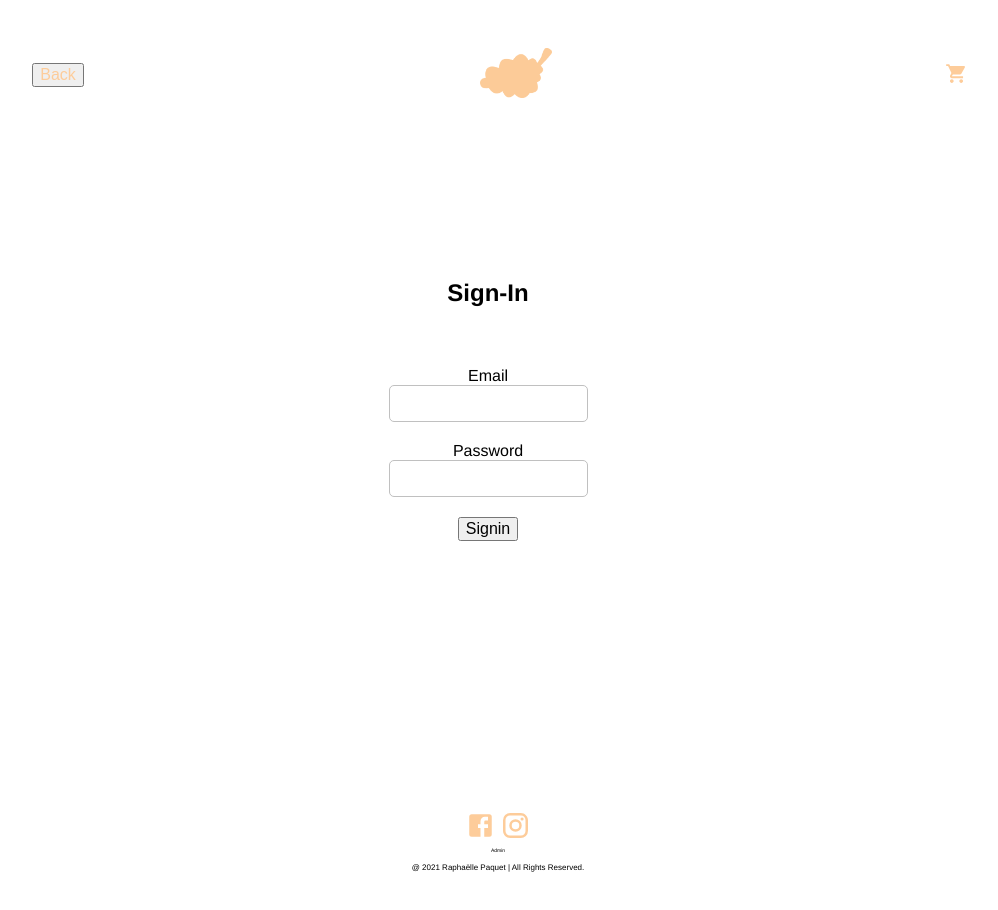
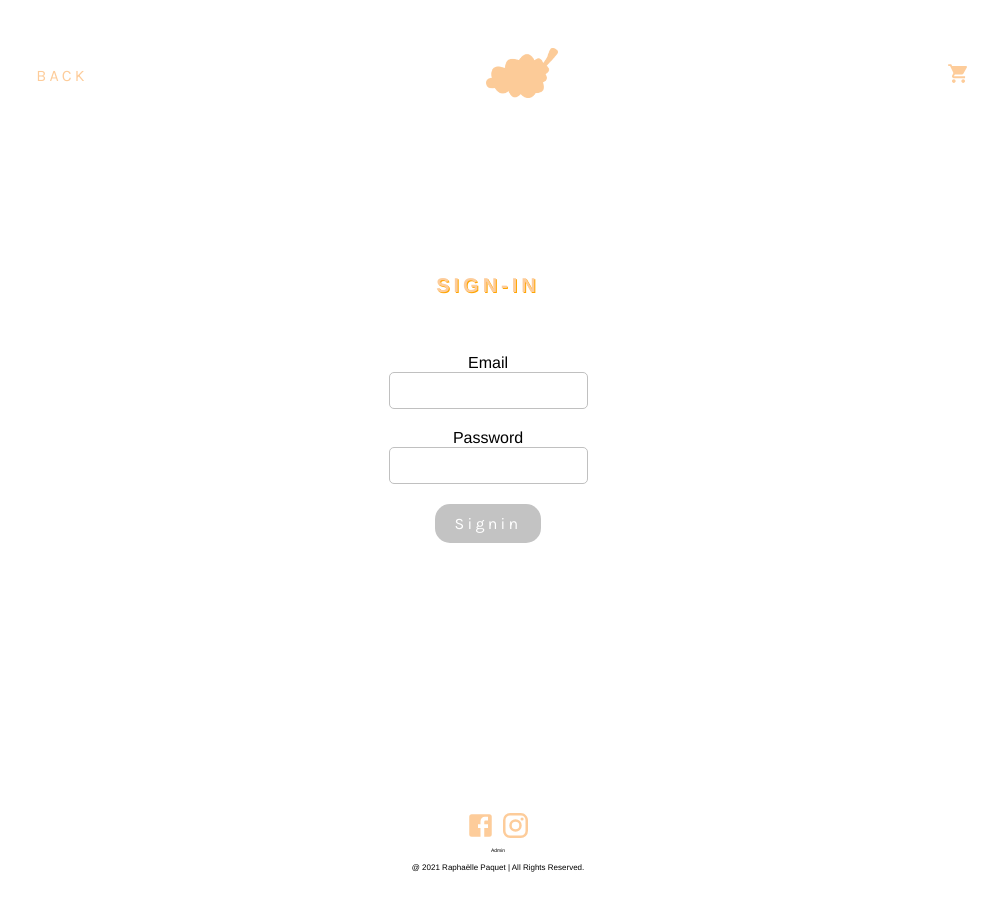
Before and after one commit to raphpaquet/petitsfruits, a React (Create React App) app in the folder client/: page /signin in a window 1280 px wide. Shown: the top 910 px of the page, without its empty margins (142-1140 px from the left). Built offline with nearby package versions, Linux system fonts and the light colour scheme.

Commit message:
added reg component

```diff
--- a/client/src/index.scss
+++ b/client/src/index.scss
@@ -2,32 +2,73 @@
 @import './assets/variables';
 
 html {
+  box-sizing: border-box;
   font-size: 62.5%; /* 16px * 62.5 = 10px = 1rem */
-  box-sizing: border-box;
   overflow-x: hidden;
   width: 100% !important;
 }
 body {
+  background-color: white;
   font: 1.6rem Helvetica;
   height: 100%;
   margin: 0;
-  background-color: white;
   width: 100% !important;
 }
 button {
   font-size: 1.6rem;
 }
+a {
+  text-decoration: none;
+}
+.button {
+  background-color: #c3c3c3;
+  border:none;
+  border-radius: 15px;
+  color: white;
+  cursor: pointer;
+  font-family: $font-text;
+  letter-spacing: 0.2em;
+  outline: none;
+  padding: 1rem 2rem;
+  &:hover {
+    border: 1px solid $primary-color;
+    font-style: italic;
+  }
+}
+.back {
+  color: $primary-color;
+  background-color: transparent;
+  border:none;
+  font-family: $font-text;
+  letter-spacing: 0.2em;
+  text-transform: uppercase;
+  cursor: pointer;
+}
 .full-width {
   width: 100%;
+}
+.half-with {
+  width: 50%;
+}
+.min-width {
+  width : 30%;
+}
+.text-simple {
+  color: $primary-color;
+  font-size: 1rem;
+  font-family: $font-text;
+}
+.title {
+  color: #fdcc9a;
+  font-size: 2rem;
+  letter-spacing: 0.2em;
+  text-shadow: 1px 1px orange;
+  text-transform: uppercase;
 }
 #root {
   height: 100%;
 }
 
-code {
-  font-family: source-code-pro, Menlo, Monaco, Consolas, 'Courier New',
-    monospace;
-}
 
 // @media (max-width: 900px) {
 //   html { font-size: 15px; }
```
